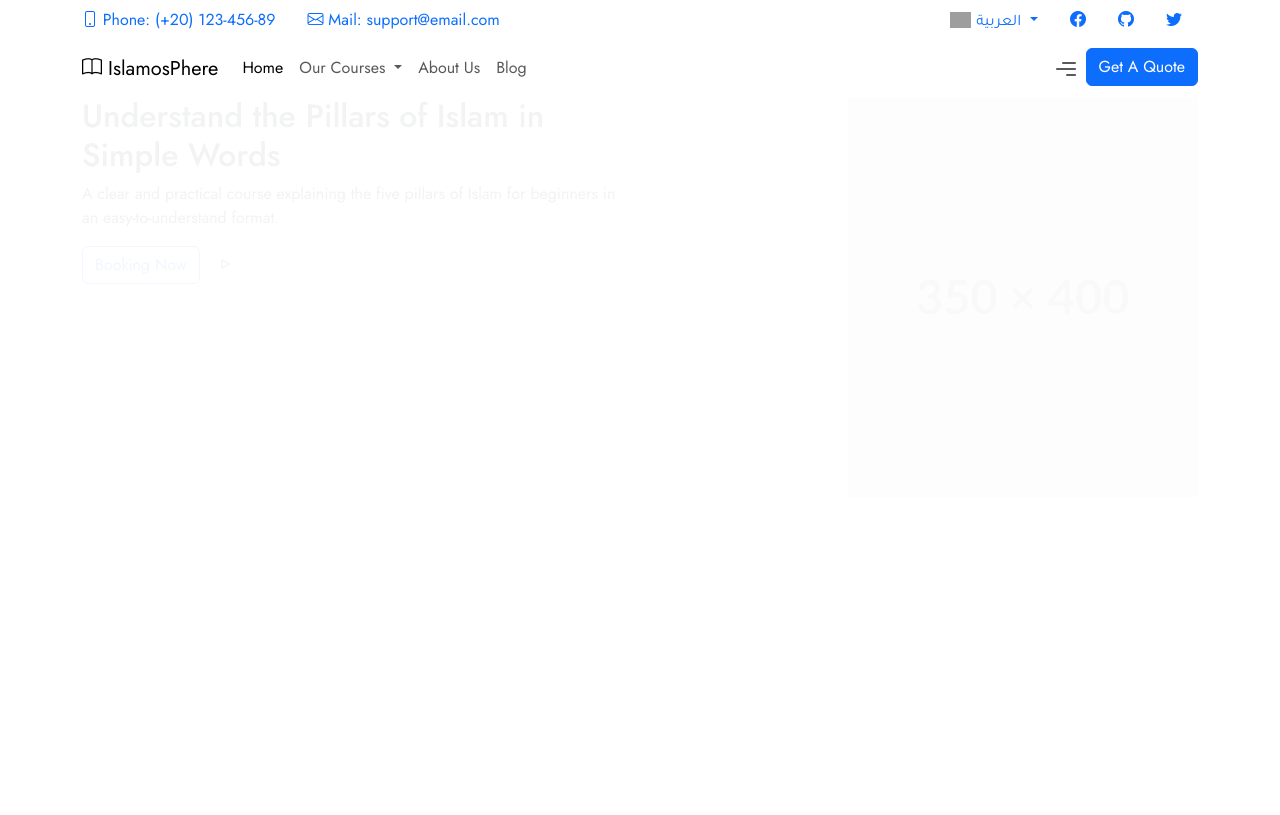
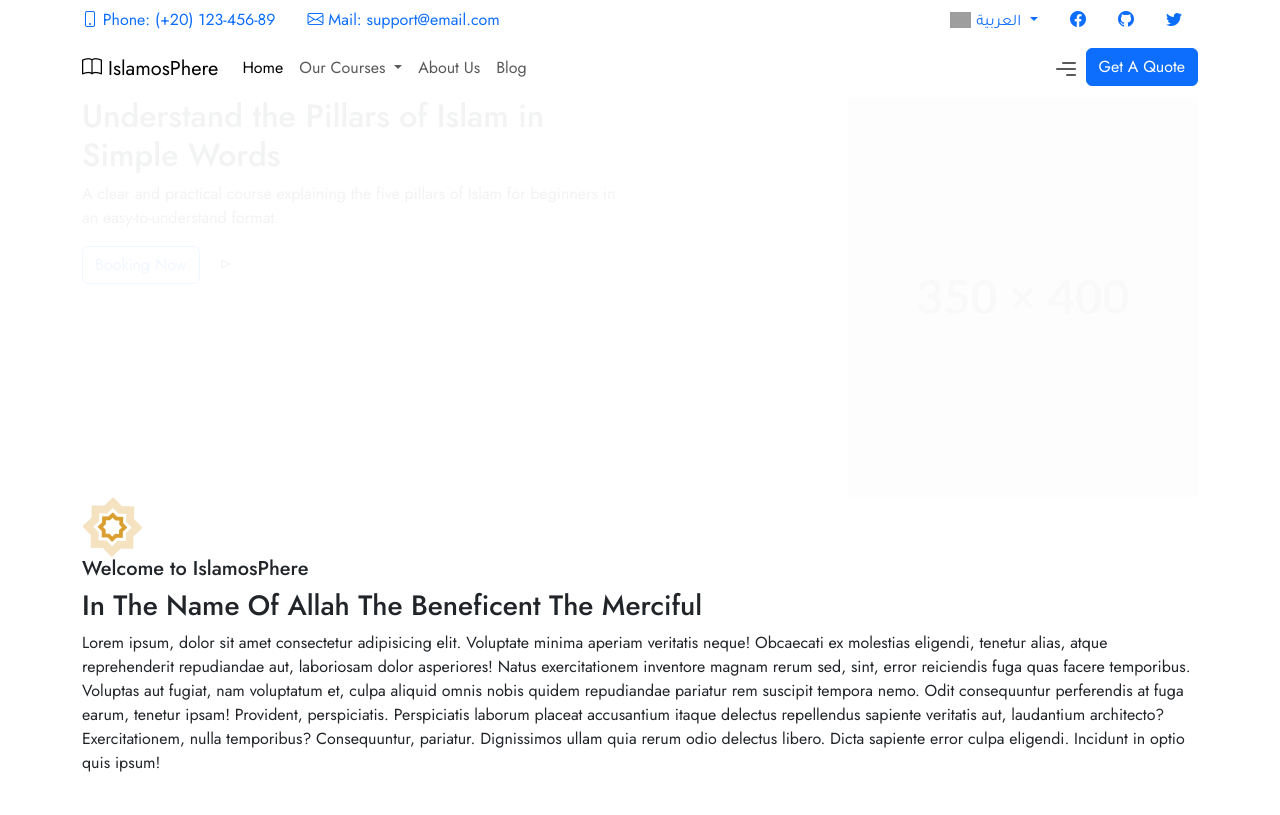
Before and after one commit to ahmedelsewailky/islamosphere, a plain HTML site: page index.html in a window 1280 px wide. Drawn offline with Linux system fonts and the light colour scheme; grey boxes are pictures that could not be loaded.

Commit message:
Starting with about section

```diff
--- a/index.html
+++ b/index.html
@@ -235,6 +235,35 @@
           </div>
         </div>
       </div>
+
+      <!-- =================================================================  About Us -->
+      <div class="section about-section">
+        <div class="container">
+          <img src="assets/images/section-title-icon.png" class="section-title-icon" alt="section-title-icon">
+          <h5 class="section-subtitle">Welcome to <span>IslamosPhere</span></h5>
+          <h3 class="section-title">In The Name Of Allah The Beneficent The Merciful</h3>
+          <p>Lorem ipsum, dolor sit amet consectetur adipisicing elit. Voluptate minima aperiam veritatis neque!
+            Obcaecati ex molestias eligendi, tenetur alias, atque reprehenderit repudiandae aut, laboriosam dolor
+            asperiores! Natus exercitationem inventore magnam rerum sed, sint, error reiciendis fuga quas facere
+            temporibus. Voluptas aut fugiat, nam voluptatum et, culpa aliquid omnis nobis quidem repudiandae pariatur
+            rem suscipit tempora nemo. Odit consequuntur perferendis at fuga earum, tenetur ipsam! Provident,
+            perspiciatis. Perspiciatis laborum placeat accusantium itaque delectus repellendus sapiente veritatis aut,
+            laudantium architecto? Exercitationem, nulla temporibus? Consequuntur, pariatur. Dignissimos ullam quia
+            rerum odio delectus libero. Dicta sapiente error culpa eligendi. Incidunt in optio quis ipsum!</p>
+            <div class="row">
+              <div class="col-md-6">
+                <div class="d-flex">
+                  <div class="flex-shrink-0">
+                    <img src="" alt="">
+                  </div>
+                  <div class="flex-grow-1">
+
+                  </div>
+                </div>
+              </div>
+            </div>
+        </div>
+      </div>
     </div>
   </div>
 
```
